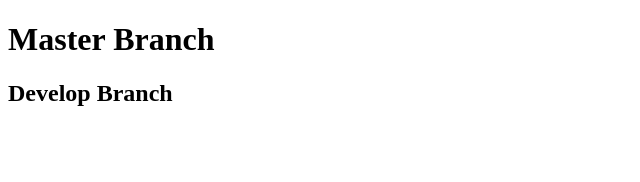
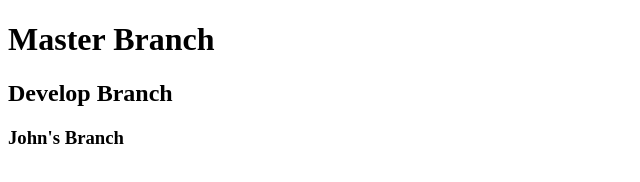
Before and after one commit to bmagee2/teamGit, a plain HTML site: page index.html in a window 1280 px wide. Shown: the whole page, without its empty margins (0-640 px from the left). Drawn offline with Linux system fonts and the light colour scheme.

Commit message:
john's branch

```diff
--- a/index.html
+++ b/index.html
@@ -8,5 +8,6 @@
 <body>
     <h1>Master Branch</h1>
     <h2>Develop Branch</h2>
+    <h3>John's Branch</h3>
 </body>
 </html>
```
